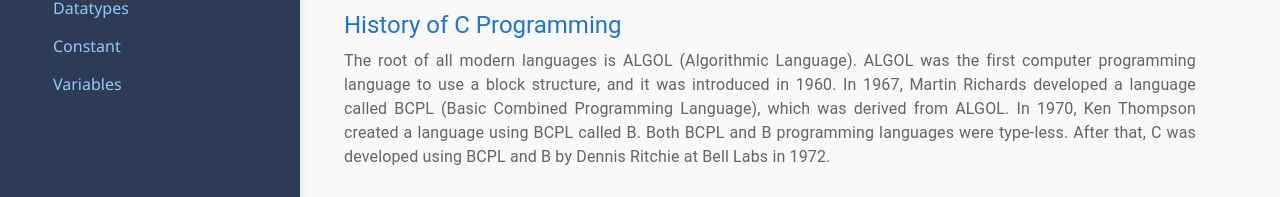
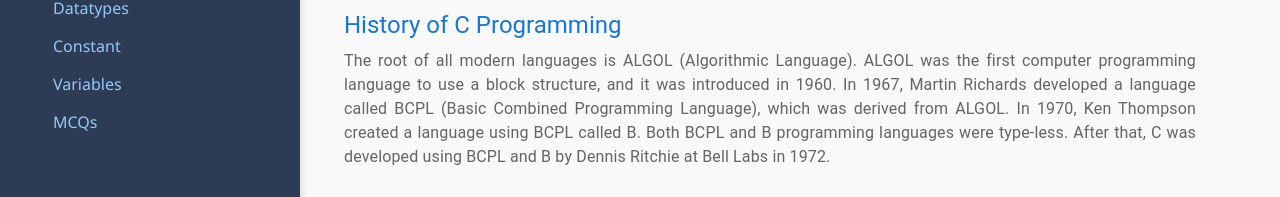
Before and after one commit to vishalamc/myreact, a React (Create React App) app: page /home/introduction in a window 1280 px wide. Shown: the part 291-488 px from the top of the page. Built offline with nearby package versions, Linux system fonts and the light colour scheme.

Commit message:
Update Home.js

```diff
--- a/src/pages/Home.js
+++ b/src/pages/Home.js
@@ -43,16 +43,14 @@ const Home = () => {
             <li><Link to="datatypes">Datatypes</Link></li>
             <li><Link to="constant">Constant</Link></li>
             <li><Link to="variables">Variables</Link></li>
-
+             <li><Link to="practiceq">MCQs</Link></li>
           </ul>
         </List>
       </div>
-
       <div className="main-content">
         <Outlet />
       </div>
     </div>
   );
 };
-
 export default Home;
```
